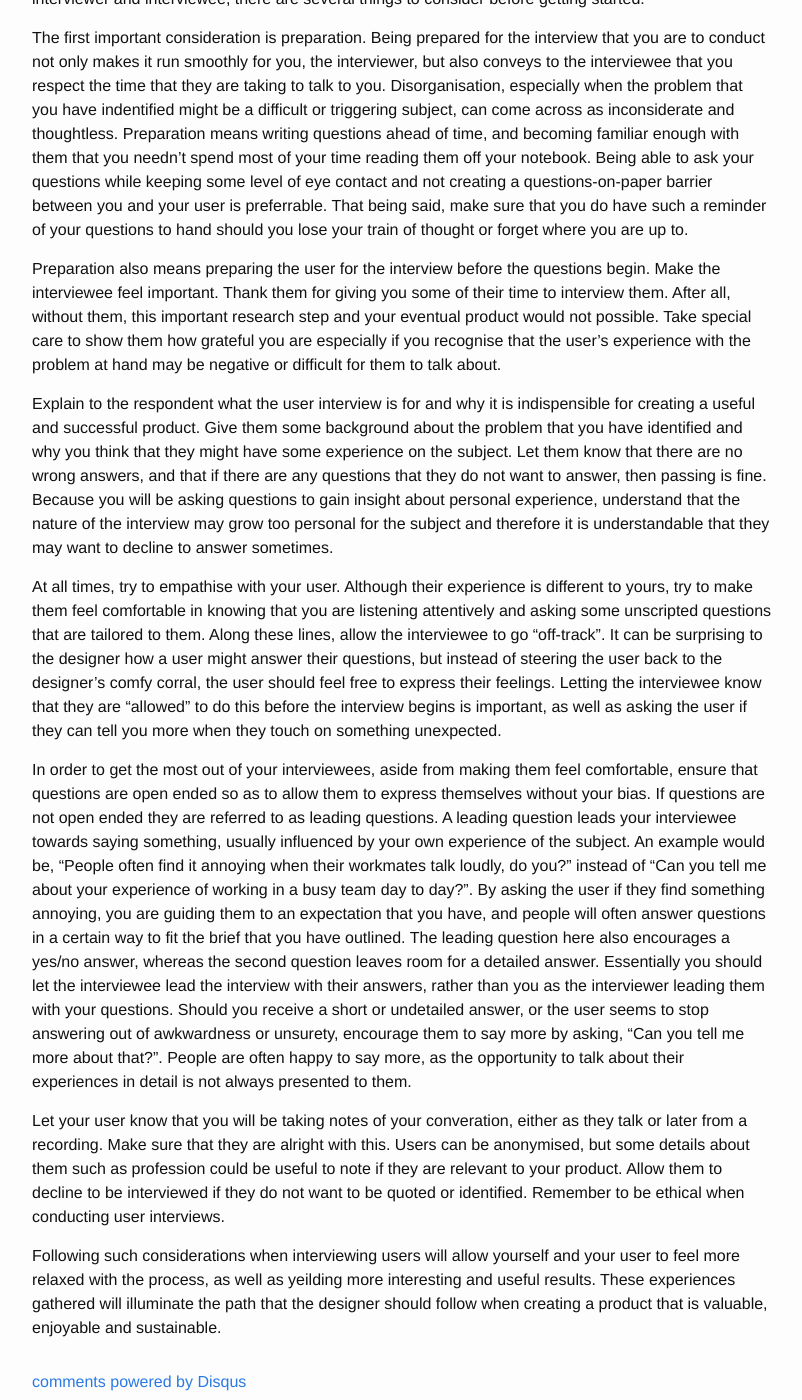
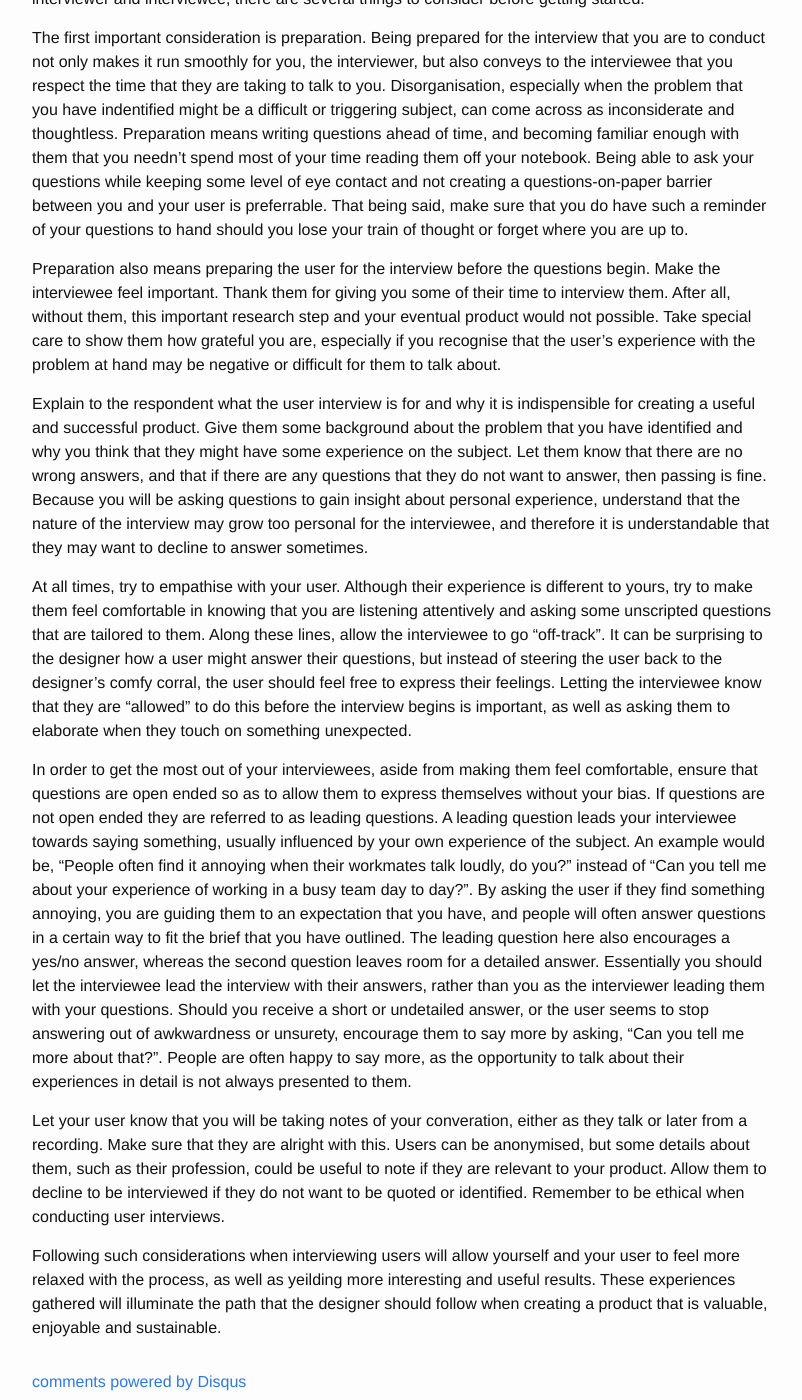
Before and after one commit to DaisyMolving/DaisyMolving.github.io, a Jekyll site: the page built from _posts/2018-10-12-the-why-and-how-of-conducting-user-interviews.markdown, in a window 1280 px wide and 1400 px high, scrolled down 534 px. Shown: the whole window, without its empty margins (238-1040 px from the left). Built offline with Jekyll 4.4.1, drawn with Linux system fonts in a browser that asks for light colours; comment, search, counter and statistics services are not loaded.

Commit message:
Add punctuation for better flow

```diff
--- a/_posts/2018-10-12-the-why-and-how-of-conducting-user-interviews.markdown
+++ b/_posts/2018-10-12-the-why-and-how-of-conducting-user-interviews.markdown
@@ -11,14 +11,14 @@ User interviews allow the designer to see the problem that they have identified
 
 The first important consideration is preparation. Being prepared for the interview that you are to conduct not only makes it run smoothly for you, the interviewer, but also conveys to the interviewee that you respect the time that they are taking to talk to you. Disorganisation, especially when the problem that you have indentified might be a difficult or triggering subject, can come across as inconsiderate and thoughtless. Preparation means writing questions ahead of time, and becoming familiar enough with them that you needn't spend most of your time reading them off your notebook. Being able to ask your questions while keeping some level of eye contact and not creating a questions-on-paper barrier between you and your user is preferrable. That being said, make sure that you do have such a reminder of your questions to hand should you lose your train of thought or forget where you are up to.
 
-Preparation also means preparing the user for the interview before the questions begin. Make the interviewee feel important. Thank them for giving you some of their time to interview them. After all, without them, this important research step and your eventual product would not possible. Take special care to show them how grateful you are especially if you recognise that the user's experience with the problem at hand may be negative or difficult for them to talk about.
+Preparation also means preparing the user for the interview before the questions begin. Make the interviewee feel important. Thank them for giving you some of their time to interview them. After all, without them, this important research step and your eventual product would not possible. Take special care to show them how grateful you are, especially if you recognise that the user's experience with the problem at hand may be negative or difficult for them to talk about.
 
-Explain to the respondent what the user interview is for and why it is indispensible for creating a useful and successful product. Give them some background about the problem that you have identified and why you think that they might have some experience on the subject. Let them know that there are no wrong answers, and that if there are any questions that they do not want to answer, then passing is fine. Because you will be asking questions to gain insight about personal experience, understand that the nature of the interview may grow too personal for the subject and therefore it is understandable that they may want to decline to answer sometimes.
+Explain to the respondent what the user interview is for and why it is indispensible for creating a useful and successful product. Give them some background about the problem that you have identified and why you think that they might have some experience on the subject. Let them know that there are no wrong answers, and that if there are any questions that they do not want to answer, then passing is fine. Because you will be asking questions to gain insight about personal experience, understand that the nature of the interview may grow too personal for the interviewee, and therefore it is understandable that they may want to decline to answer sometimes.
 
-At all times, try to empathise with your user. Although their experience is different to yours, try to make them feel comfortable in knowing that you are listening attentively and asking some unscripted questions that are tailored to them. Along these lines, allow the interviewee to go "off-track". It can be surprising to the designer how a user might answer their questions, but instead of steering the user back to the designer's comfy corral, the user should feel free to express their feelings. Letting the interviewee know that they are "allowed" to do this before the interview begins is important, as well as asking the user if they can tell you more when they touch on something unexpected.
+At all times, try to empathise with your user. Although their experience is different to yours, try to make them feel comfortable in knowing that you are listening attentively and asking some unscripted questions that are tailored to them. Along these lines, allow the interviewee to go "off-track". It can be surprising to the designer how a user might answer their questions, but instead of steering the user back to the designer's comfy corral, the user should feel free to express their feelings. Letting the interviewee know that they are "allowed" to do this before the interview begins is important, as well as asking them to elaborate when they touch on something unexpected.
 
 In order to get the most out of your interviewees, aside from making them feel comfortable, ensure that questions are open ended so as to allow them to express themselves without your bias. If questions are not open ended they are referred to as leading questions. A leading question leads your interviewee towards saying something, usually influenced by your own experience of the subject. An example would be, "People often find it annoying when their workmates talk loudly, do you?" instead of "Can you tell me about your experience of working in a busy team day to day?". By asking the user if they find something annoying, you are guiding them to an expectation that you have, and people will often answer questions in a certain way to fit the brief that you have outlined. The leading question here also encourages a yes/no answer, whereas the second question leaves room for a detailed answer. Essentially you should let the interviewee lead the interview with their answers, rather than you as the interviewer leading them with your questions. Should you receive a short or undetailed answer, or the user seems to stop answering out of awkwardness or unsurety, encourage them to say more by asking, "Can you tell me more about that?". People are often happy to say more, as the opportunity to talk about their experiences in detail is not always presented to them.
 
-Let your user know that you will be taking notes of your converation, either as they talk or later from a recording. Make sure that they are alright with this. Users can be anonymised, but some details about them such as profession could be useful to note if they are relevant to your product. Allow them to decline to be interviewed if they do not want to be quoted or identified. Remember to be ethical when conducting user interviews.
+Let your user know that you will be taking notes of your converation, either as they talk or later from a recording. Make sure that they are alright with this. Users can be anonymised, but some details about them, such as their profession, could be useful to note if they are relevant to your product. Allow them to decline to be interviewed if they do not want to be quoted or identified. Remember to be ethical when conducting user interviews.
 
 Following such considerations when interviewing users will allow yourself and your user to feel more relaxed with the process, as well as yeilding more interesting and useful results. These experiences gathered will illuminate the path that the designer should follow when creating a product that is valuable, enjoyable and sustainable.
```
